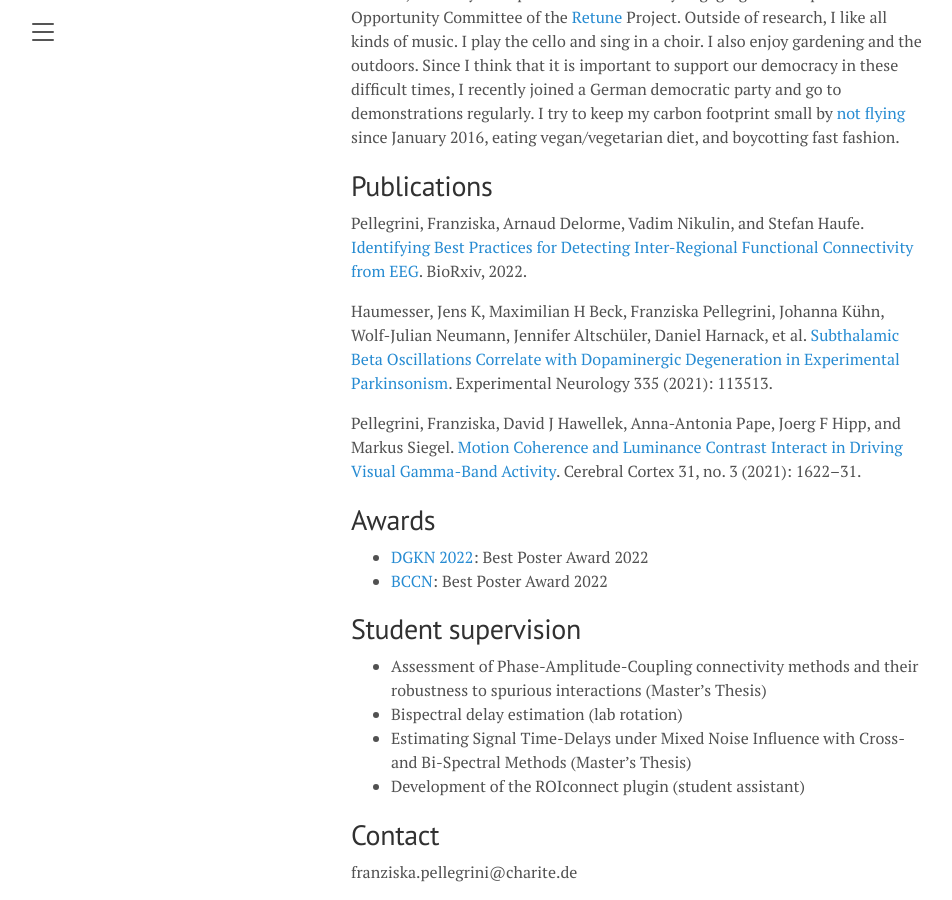
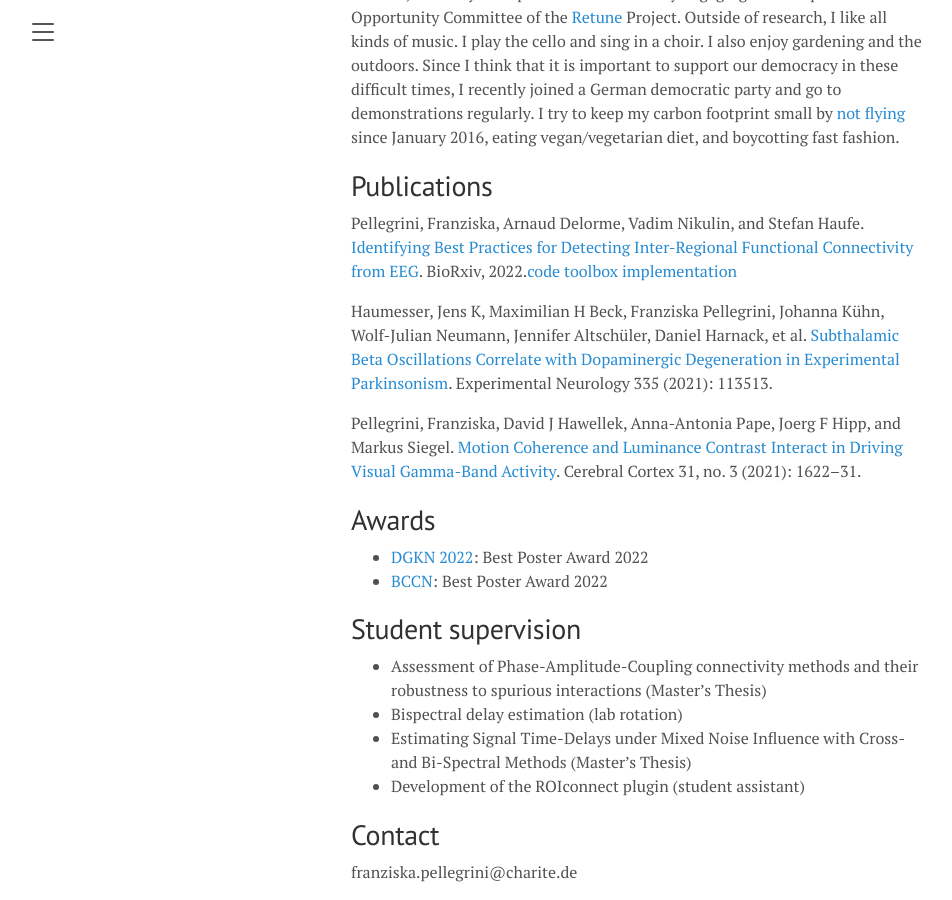
Before and after one commit to fpellegrini/fpellegrini.github.io, a Jekyll site: the page built from index.md, in a window 1280 px wide and 900 px high, scrolled down 725 px. Shown: the whole window, without its empty margins (1-953 px from the left). Built offline with Jekyll 4.4.1, drawn with Linux system fonts in a browser that asks for light colours.

Commit message:
Update index.md

```diff
--- a/index.md
+++ b/index.md
@@ -14,7 +14,7 @@ At work, I also try to improve life in science by engaging in the Equal Opportun
 
 
 # Publications
-Pellegrini, Franziska, Arnaud Delorme, Vadim Nikulin, and Stefan Haufe. [Identifying Best Practices for Detecting Inter-Regional Functional Connectivity from EEG](https://www.biorxiv.org/content/10.1101/2022.10.05.510753.abstract). BioRxiv, 2022.
+Pellegrini, Franziska, Arnaud Delorme, Vadim Nikulin, and Stefan Haufe. [Identifying Best Practices for Detecting Inter-Regional Functional Connectivity from EEG](https://www.biorxiv.org/content/10.1101/2022.10.05.510753.abstract). BioRxiv, 2022.[code](https://github.com/fpellegrini/FCsim) [toolbox implementation](https://github.com/arnodelorme/roiconnect)
 
 Haumesser, Jens K, Maximilian H Beck, Franziska Pellegrini, Johanna Kühn, Wolf-Julian Neumann, Jennifer Altschüler, Daniel Harnack, et al. [Subthalamic Beta Oscillations Correlate with Dopaminergic Degeneration in Experimental Parkinsonism](https://www.sciencedirect.com/science/article/abs/pii/S0014488620303447). Experimental Neurology 335 (2021): 113513.
 
```
